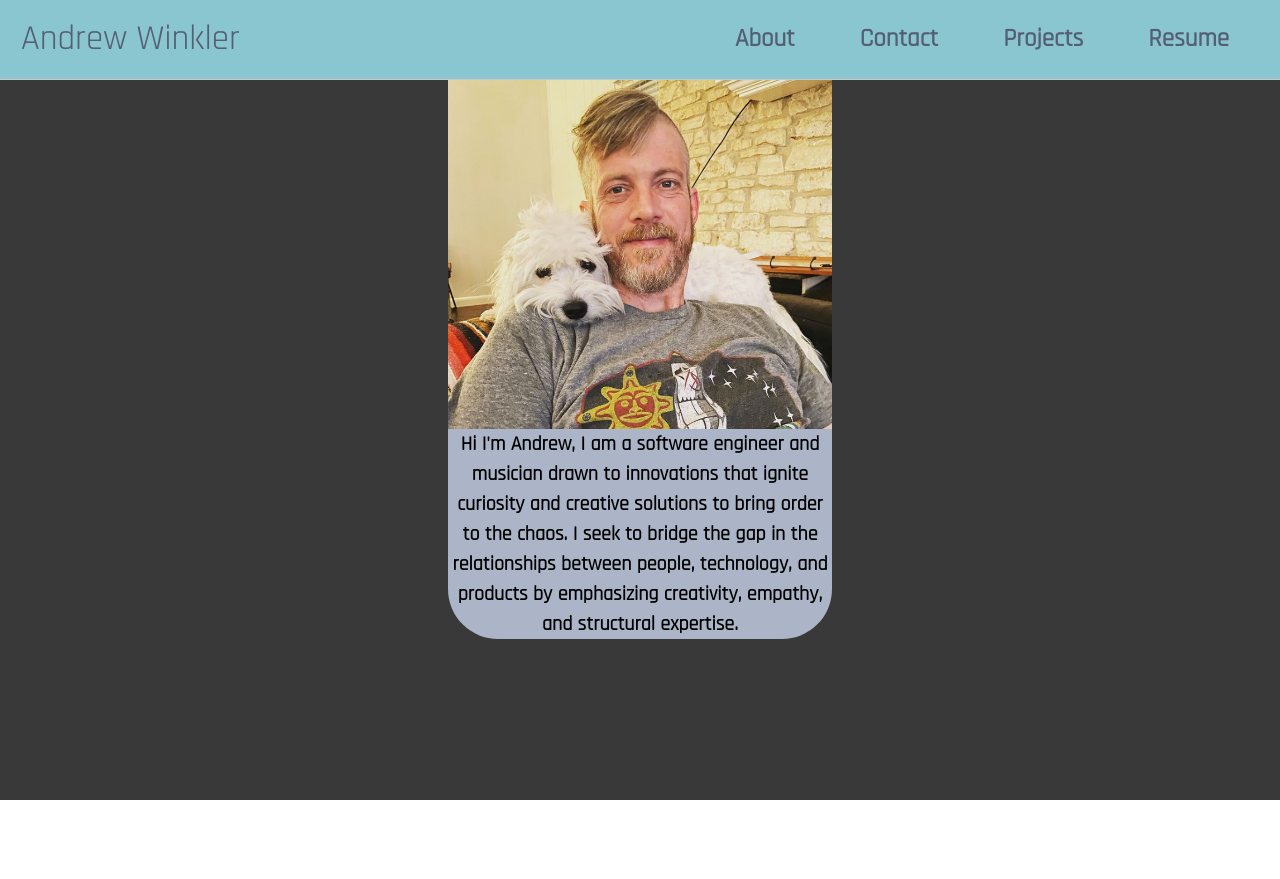
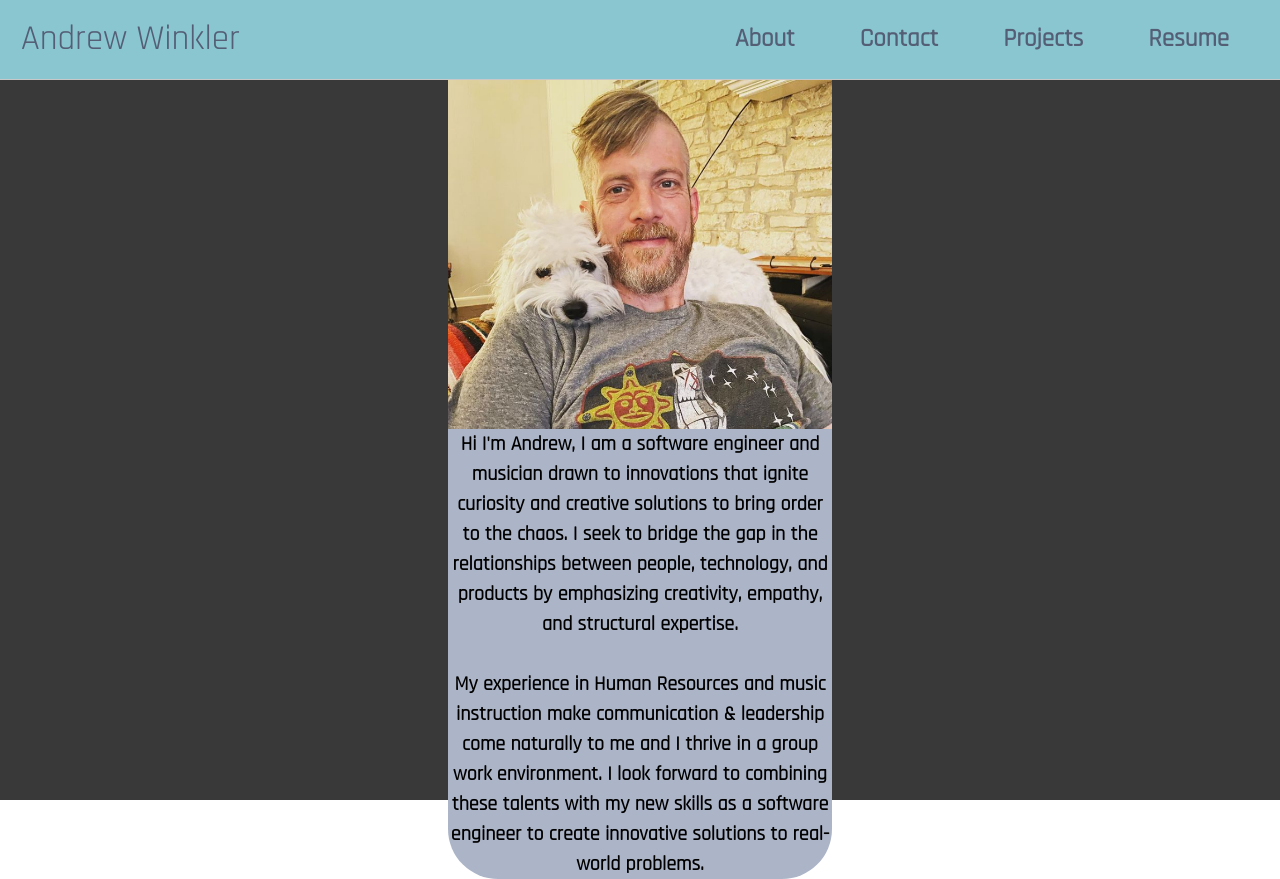
Before and after one commit to Metranohm/portfolio, a React (Create React App) app: page /about in a window 1280 px wide. Before the commit the page ends 800 px from the top, so only its background shows below. Built offline with nearby package versions, Linux system fonts and the light colour scheme.

Commit message:
update about

```diff
--- a/src/pages/About/About.jsx
+++ b/src/pages/About/About.jsx
@@ -7,7 +7,11 @@ function About() {
     <div classname={styles.container}>
 
       <img src={Headshot} alt="pic" className={styles.pic}/>
-      <p className={styles.radius}>Hi I'm Andrew, I am a software engineer and musician drawn to innovations that ignite curiosity and creative solutions to bring order to the chaos. I seek to bridge the gap in the relationships between people, technology, and products by emphasizing creativity, empathy, and structural expertise.</p>
+      <p className={styles.radius}>Hi I'm Andrew, I am a software engineer and musician drawn to innovations that ignite curiosity and creative solutions to bring order to the chaos. I seek to bridge the gap in the relationships between people, technology, and products by emphasizing creativity, empathy, and structural expertise.
+      <br></br>
+      <br></br>
+      My experience in Human Resources and music instruction make communication & leadership come naturally to me and I thrive in a group work environment.  I look forward to combining these talents with my new skills as a software engineer to create innovative solutions to real-world problems.
+      </p>
     </div>
     </>
   );
--- a/src/pages/Resume/Resume.jsx
+++ b/src/pages/Resume/Resume.jsx
@@ -5,9 +5,9 @@ function Resume() {
 
   return (
     <>
-      <embed className={styles.image}>
+      <div className={styles.image}>
         <img src="https://i.postimg.cc/jjqxd5kS/Andrew-Winkler-Resume-1.png" alt="resume" />
-      </embed>
+      </div>
       <div className={styles.link}>
       <Link to="Resume.pdf" target="_blank" download>Download my resume!</Link>
       </div>
```
